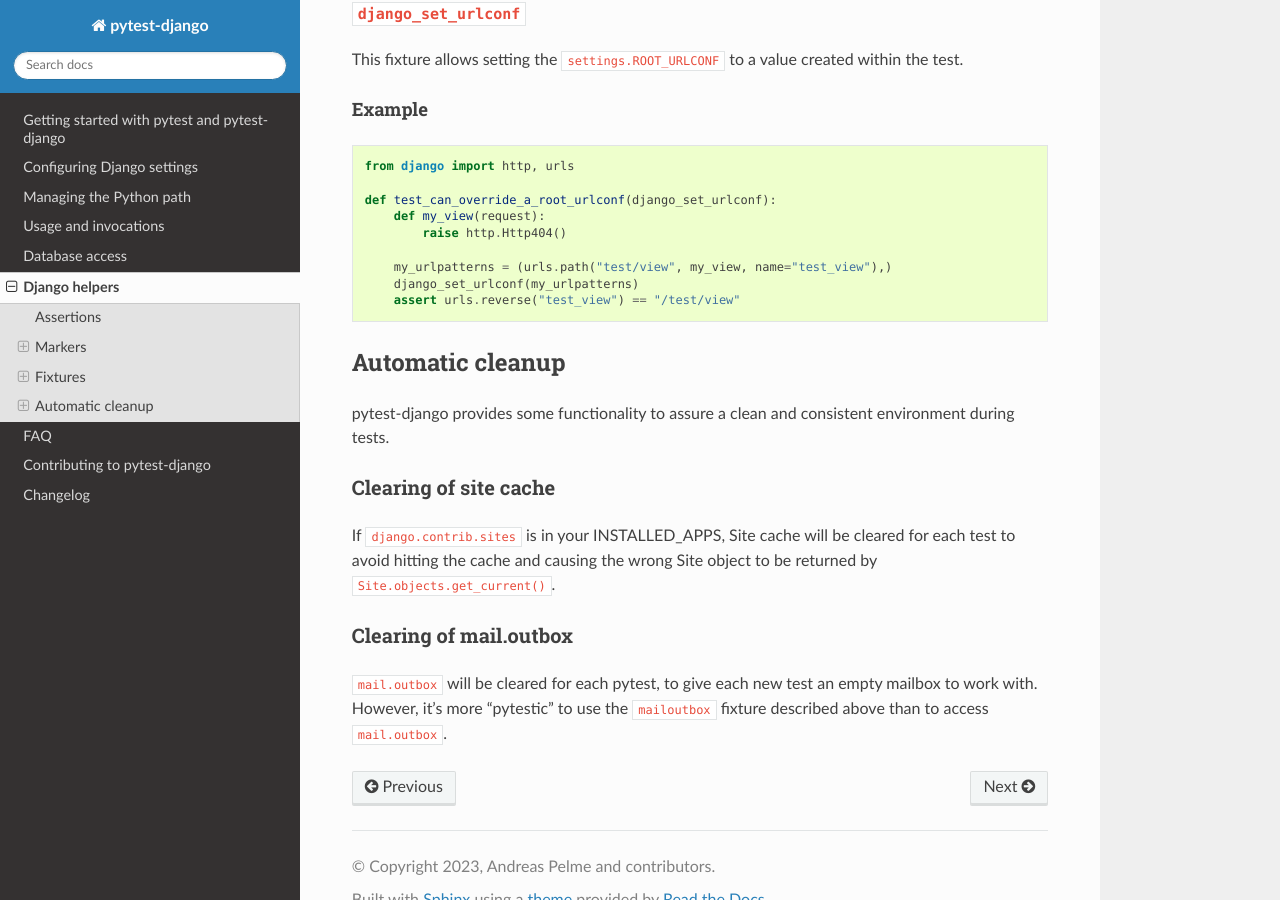
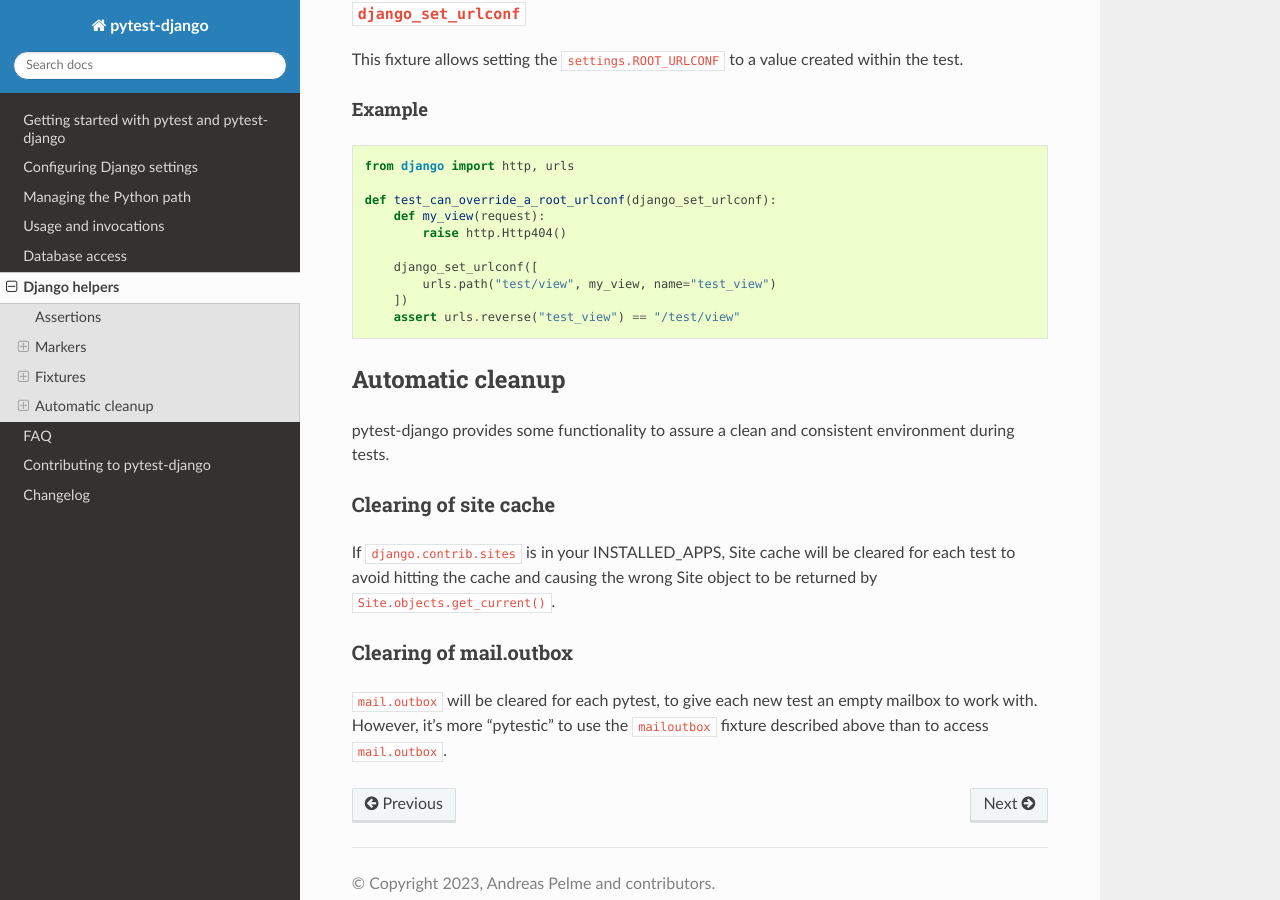
Before and after one commit to pytest-dev/pytest-django, a Sphinx documentation site: the page built from docs/helpers.rst, in a window 1280 px wide and 900 px high, scrolled down 11263 px. Built offline with Sphinx 7.4.7 and the Read the Docs theme 2.0.0, drawn with Linux system fonts in a browser that asks for light colours; cross-references to code outside the pages are shown as plain code.

Commit message:
Update docs/helpers.rst
Co-authored-by: Adam Johnson <me@adamj.eu>

```diff
--- a/docs/helpers.rst
+++ b/docs/helpers.rst
@@ -545,8 +545,9 @@
         def my_view(request):
             raise http.Http404()
 
-        my_urlpatterns = (urls.path("test/view", my_view, name="test_view"),)
-        django_set_urlconf(my_urlpatterns)
+        django_set_urlconf([
+            urls.path("test/view", my_view, name="test_view")
+        ])
         assert urls.reverse("test_view") == "/test/view"
 
 Automatic cleanup
```
